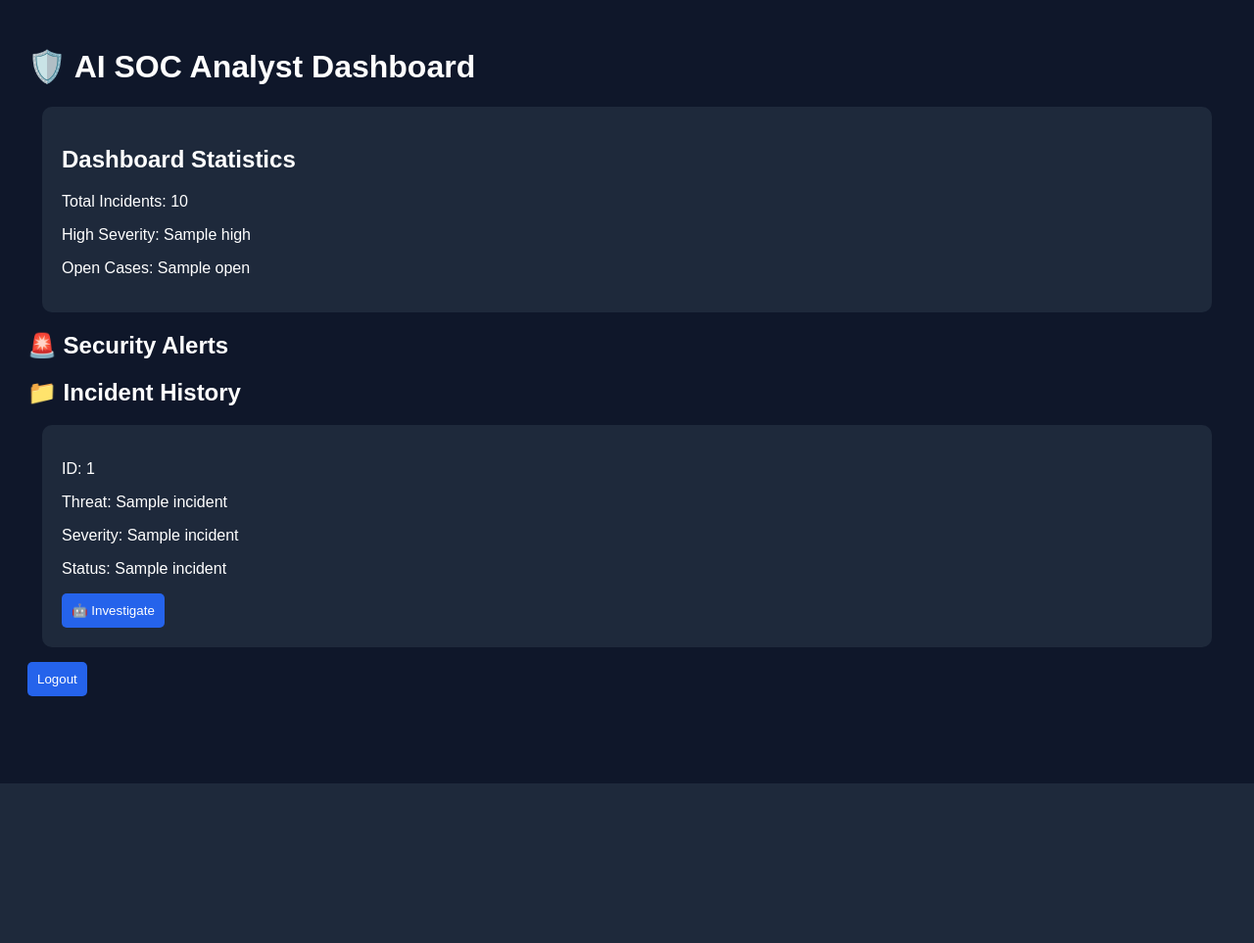
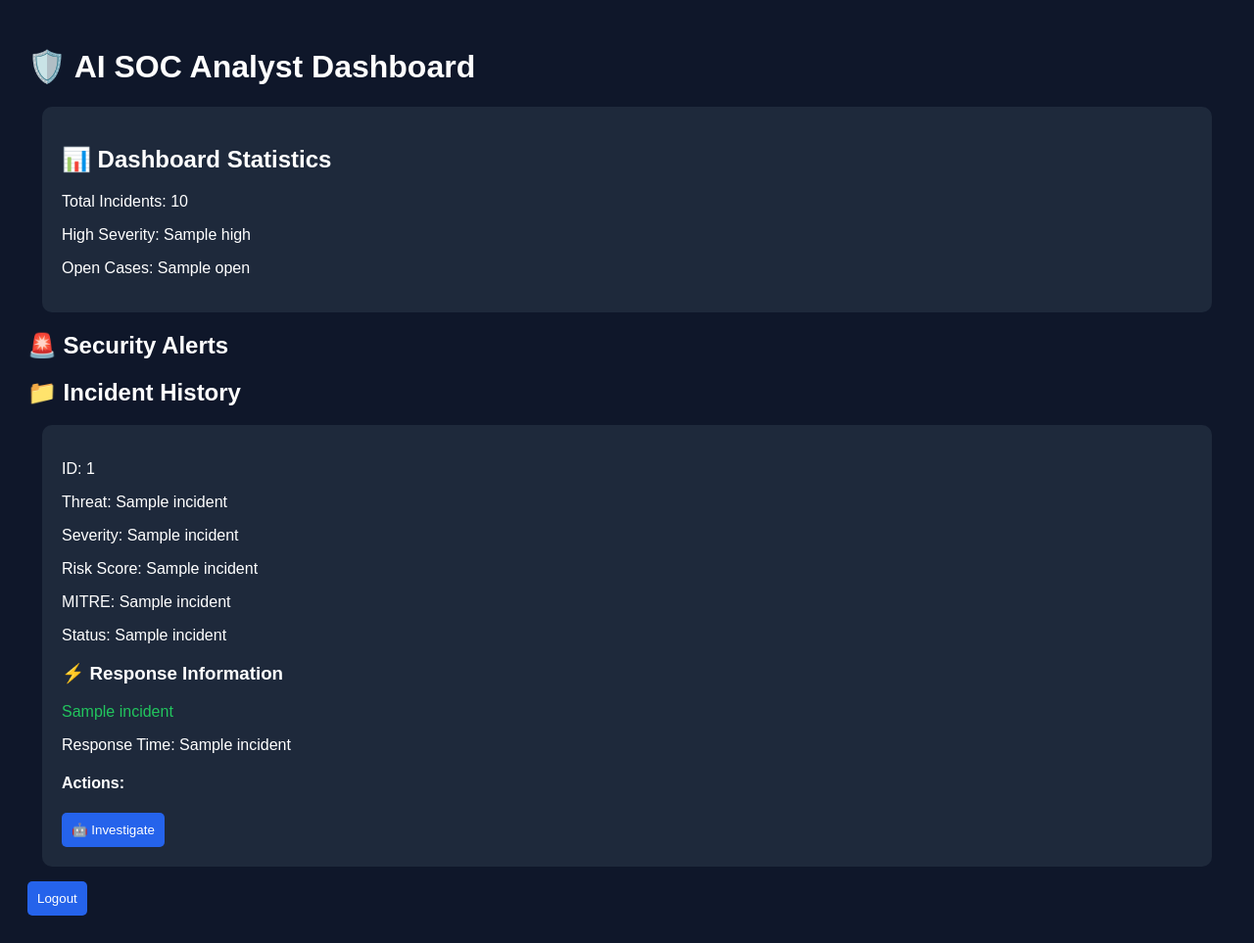
Before and after one commit to uwakwechukwuebukapaul-ai/AI-SOC-ANALYST, a Flask app: template templates/index.html in a window 1280 px wide. Shown: the whole page at 98% size. Before the commit the page ends 800 px from the top, so only its background shows below. Run offline with Flask 3, Linux system fonts and the light colour scheme; the template is opened without the code that fills it: most values are stand-ins (such as "Sample title", 1, 10 or a date in 2020).

Commit message:
Integrated automated response into SOC dashboard

```diff
--- a/templates/index.html
+++ b/templates/index.html
@@ -57,10 +57,25 @@ color:orange;
 }
 
 
+.success {
+
+color:#22c55e;
+
+}
+
+
+.danger {
+
+color:#ef4444;
+
+}
+
+
 </style>
 
 
 </head>
+
 
 
 <body>
@@ -70,9 +85,12 @@ color:orange;
 
 
 
+
 <div class="card">
 
-<h2>Dashboard Statistics</h2>
+
+<h2>📊 Dashboard Statistics</h2>
+
 
 <p>Total Incidents: {{dashboard.total}}</p>
 
@@ -80,12 +98,16 @@ color:orange;
 
 <p>Open Cases: {{dashboard.open}}</p>
 
+
 </div>
 
 
 
 
+
+
 <h2>🚨 Security Alerts</h2>
+
 
 
 
@@ -99,47 +121,66 @@ color:orange;
 
 
 <p>
+
 Severity:
+
 {{alert.severity}}
+
 </p>
 
 
 <p>
+
 Risk Score:
+
 {{alert.score}}
+
 </p>
 
 
 <p>
+
 MITRE:
+
 {{alert.mitre}}
+
 </p>
+
+
 
 
 
 <h3>🌐 Threat Intelligence</h3>
 
 
+
 {% if alert.threat_intel %}
 
 
 <p>
+
 Domain:
+
 {{alert.threat_intel.domain}}
+
 </p>
+
 
 
 <p class="warning">
 
-Status:
+Verdict:
+
 {{alert.threat_intel.status}}
 
 </p>
 
 
+
 <p>
 
 Malicious:
+
 {{alert.threat_intel.malicious}}
 
 </p>
@@ -148,6 +189,7 @@ Malicious:
 <p>
 
 Suspicious:
+
 {{alert.threat_intel.suspicious}}
 
 </p>
@@ -163,18 +205,83 @@ Suspicious:
 
 
 
+
+
+<h3>⚡ Automated Response</h3>
+
+
+{% if alert.response %}
+
+
+<p class="success">
+
+Status:
+
+{{alert.response.status}}
+
+</p>
+
+
+
+<p>
+
+Response Time:
+
+{{alert.response.time}}
+
+</p>
+
+
+
+<h4>Actions:</h4>
+
+
+<ul>
+
+
+{% for action in alert.response.automated_actions %}
+
+
+<li>{{action}}</li>
+
+
+{% endfor %}
+
+
+</ul>
+
+
+
+{% else %}
+
+
+<p>No automated response generated</p>
+
+
+{% endif %}
+
+
+
+
+
+
 <h3>Recommendations</h3>
 
 
 <ul>
 
+
 {% for item in alert.recommendation %}
+
 
 <li>{{item}}</li>
 
+
 {% endfor %}
 
+
 </ul>
+
 
 
 </div>
@@ -186,11 +293,17 @@ Suspicious:
 
 
 
+
+
+
+
 <h2>📁 Incident History</h2>
 
 
 
+
 {% for incident in incidents %}
+
 
 
 <div class="card">
@@ -198,21 +311,112 @@ Suspicious:
 
 <p>ID: {{incident[0]}}</p>
 
-<p>Threat: {{incident[2]}}</p>
 
-<p>Severity: {{incident[3]}}</p>
+<p>
 
-<p>Status: {{incident[6]}}</p>
+Threat:
+
+{{incident[2]}}
+
+</p>
+
+
+<p>
+
+Severity:
+
+{{incident[3]}}
+
+</p>
+
+
+
+<p>
+
+Risk Score:
+
+{{incident[4]}}
+
+</p>
+
+
+
+<p>
+
+MITRE:
+
+{{incident[5]}}
+
+</p>
+
+
+
+<p>
+
+Status:
+
+{{incident[6]}}
+
+</p>
+
+
+
+
+
+<h3>⚡ Response Information</h3>
+
+
+<p class="success">
+
+{{incident[7]}}
+
+</p>
+
+
+
+<p>
+
+Response Time:
+
+{{incident[9]}}
+
+</p>
+
+
+
+<h4>Actions:</h4>
+
+
+<ul>
+
+
+{% for action in incident[8]|from_json %}
+
+
+<li>{{action}}</li>
+
+
+{% endfor %}
+
+
+</ul>
+
+
 
 
 
 <a href="/investigate/{{incident[0]}}">
 
+
 <button>
+
 🤖 Investigate
+
 </button>
 
+
 </a>
+
 
 
 </div>
@@ -223,16 +427,27 @@ Suspicious:
 
 
 
+
+
+
+
 <a href="/logout">
 
+
 <button>
+
 Logout
+
 </button>
+
 
 </a>
 
 
 
+
+
 </body>
 
+
 </html>
--- a/web_dashboard.py
+++ b/web_dashboard.py
@@ -1,4 +1,6 @@
 from flask import Flask, render_template, request, redirect, session
+
+import json
 
 from soc_pipeline import run_soc_pipeline
 
@@ -9,20 +11,45 @@ from auth import login
 from investigation_route import get_investigation_report
 
 
+
 app = Flask(__name__)
 
 app.secret_key = "AI_SOC_SECRET_KEY"
 
 
 
+
+
+# JSON filter for dashboard templates
+
+@app.template_filter("from_json")
+def from_json(value):
+
+    try:
+
+        return json.loads(value)
+
+    except:
+
+        return []
+
+
+
+
+
+
+
 @app.route("/login", methods=["GET", "POST"])
 def login_page():
 
+
     if request.method == "POST":
+
 
         username = request.form["username"]
 
         password = request.form["password"]
+
 
 
         if login(username, password):
@@ -32,7 +59,11 @@ def login_page():
             return redirect("/")
 
 
+
     return render_template("login.html")
+
+
+
 
 
 
@@ -41,31 +72,65 @@ def login_page():
 @app.route("/")
 def home():
 
+
     if "analyst" not in session:
 
         return redirect("/login")
 
 
 
+    # Run SOC detection pipeline
+
     alerts = run_soc_pipeline()
+
+
+
+    # Load stored incidents
 
     incidents = get_incidents()
 
 
 
+
+
     dashboard = {
+
 
         "total": len(incidents),
 
+
+
         "high": len(
-            [i for i in incidents if i[3] == "HIGH"]
+
+            [
+
+                i for i in incidents
+
+                if i[3] == "HIGH"
+
+            ]
+
         ),
 
+
+
         "open": len(
-            [i for i in incidents if i[6] == "OPEN"]
+
+            [
+
+                i for i in incidents
+
+                if i[6] == "OPEN"
+
+            ]
+
         )
 
+
+
     }
+
+
 
 
 
@@ -85,8 +150,13 @@ def home():
 
 
 
+
+
+
+
 @app.route("/investigate/<int:id>")
 def investigate(id):
+
 
     if "analyst" not in session:
 
@@ -95,6 +165,7 @@ def investigate(id):
 
 
     report = get_investigation_report(id)
+
 
 
     return render_template(
@@ -109,10 +180,16 @@ def investigate(id):
 
 
 
+
+
+
+
 @app.route("/logout")
 def logout():
 
+
     session.clear()
+
 
     return redirect("/login")
 
@@ -120,7 +197,12 @@ def logout():
 
 
 
+
+
+
+
 if __name__ == "__main__":
+
 
     app.run(
 
```
Also changed, not shown: incident_viewer.py (+84 -5 lines), soc_incidents.db.
